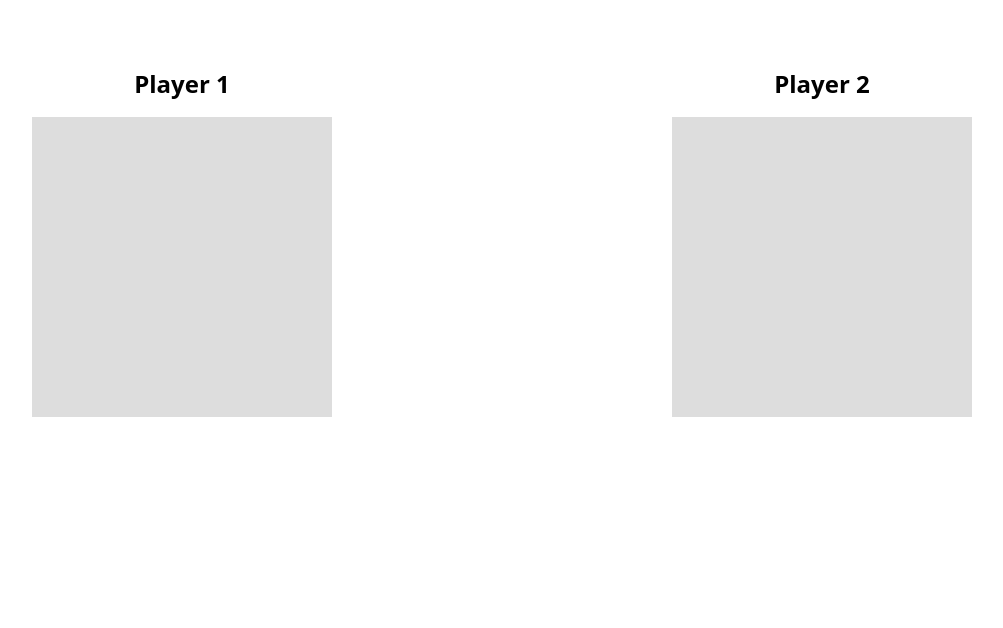
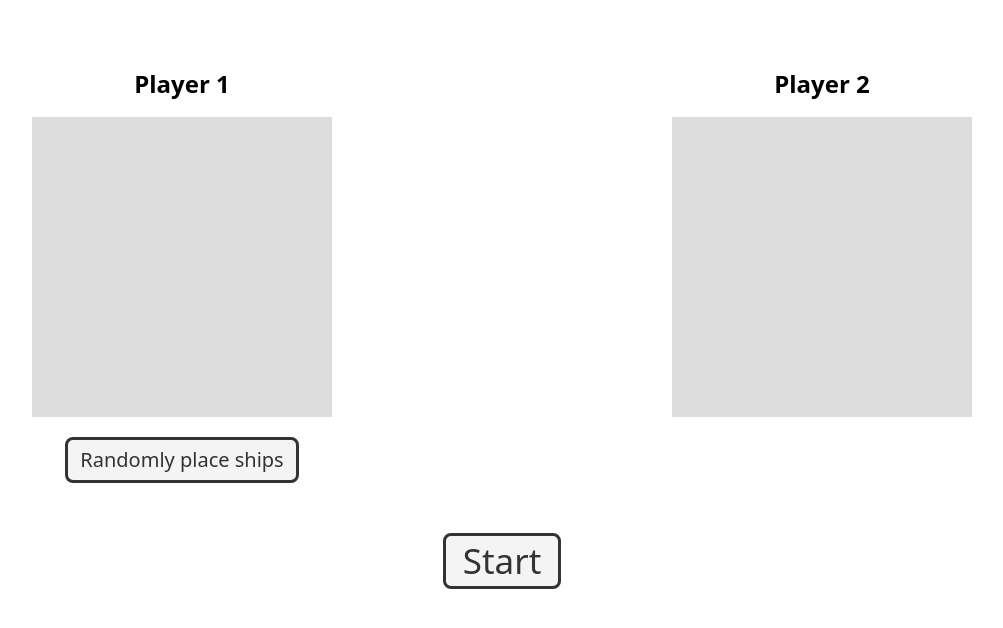
Before and after one commit to Pe44a/battleship-game, a website built with webpack: page dist/index.html in a window 1280 px wide. Shown: the whole page, without its empty margins (138-1141 px from the left). Built offline with nearby package versions, Linux system fonts and the light colour scheme.

Commit message:
Updated ui

```diff
--- a/src/css/style.css
+++ b/src/css/style.css
@@ -2,7 +2,7 @@
     font-family: system-ui, -apple-system, BlinkMacSystemFont, 'Segoe UI', Roboto, Oxygen, Ubuntu, Cantarell, 'Open Sans', 'Helvetica Neue', sans-serif;
 }
 
-
+/* board */
 .game-container {
     display: flex;
     justify-content: space-around;
@@ -23,8 +23,10 @@
     background-color: #ddd;
   }
 
-  .board div {
+  .board > div {
     background-color: #aaa;
+    border: 1px solid black;
+    padding: 1px;
   }
 
   .board div.hit {
@@ -34,3 +36,47 @@
   .board div.miss {
     background-color: white;
   }
+
+
+
+ /* Buttons */
+
+  .start-button-container {
+    display: flex;
+    justify-content: center;
+    margin-top: 50px;
+  }
+
+
+
+  #start-button {
+    background-color: rgba(51, 51, 51, 0.05);
+    border-radius: 8px;
+    border: solid;
+    color: #333333;
+    cursor: pointer;
+    display: inline-block;
+    font-size: 35px;
+    font-weight: 500;
+    line-height: 20px;
+    list-style: none;
+    padding: 15px 17px;
+    text-align: center;
+  }
+
+
+  #player1-places-ships {
+    background-color: rgba(51, 51, 51, 0.05);
+    border-radius: 8px;
+    border: solid;
+    color: #333333;
+    cursor: pointer;
+    display: inline-block;
+    font-size: 20px;
+    font-weight: 500;
+    line-height: 20px;
+    list-style: none;
+    padding: 10px 12px;
+    margin-top: 20px;
+    text-align: center;
+  }
```
Also changed, not shown: dist/index.html.
